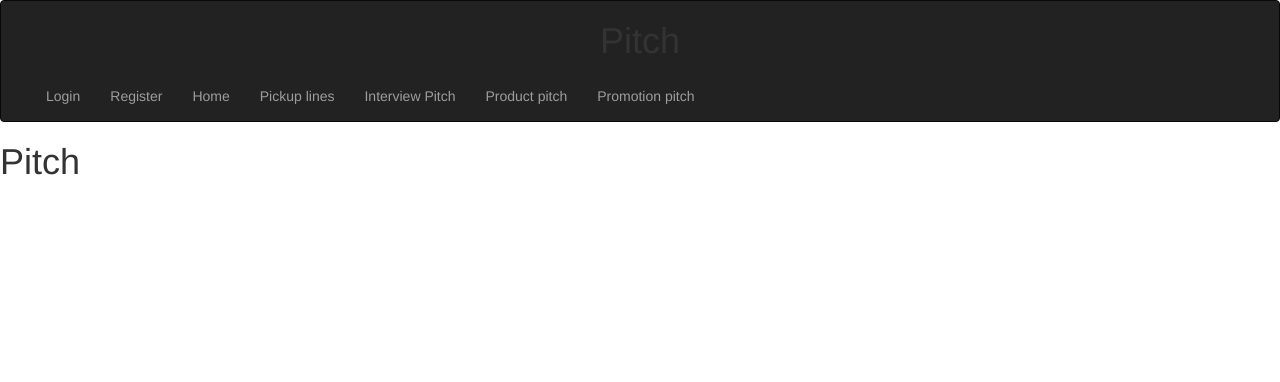
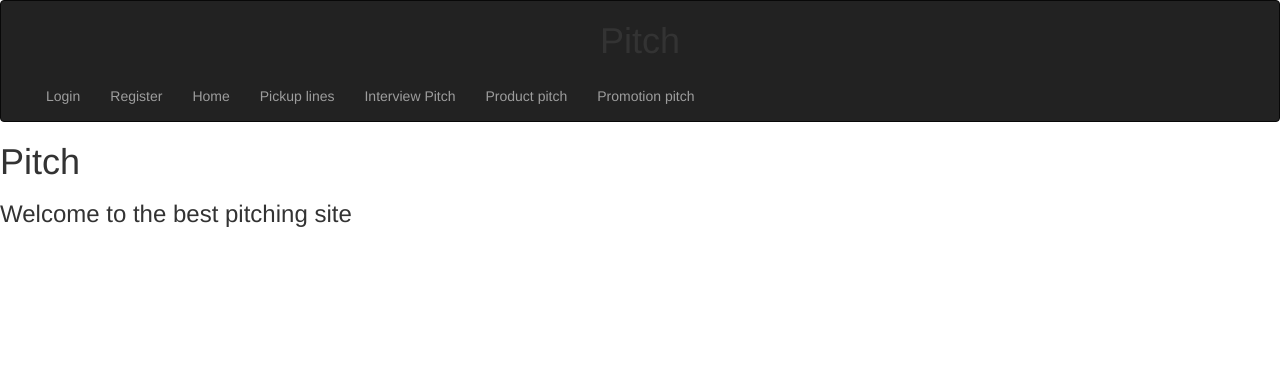
Before and after one commit to Tuitoek/Pitch, a Flask app: page / in a window 1280 px wide. Shown: the top 382 px of the page. Run offline with Flask 2, Linux system fonts and the light colour scheme; some libraries are stand-ins or nearby versions.

Commit message:
Updated home.html

```diff
--- a/app/templates/home.html
+++ b/app/templates/home.html
@@ -18,6 +18,10 @@
 <body>
   {%block content%}
   <h1>{{word}} Pitch</h1>
+  <h3>Welcome to the best pitching site</h3>
+  <div class="container_fluid">
+
+  </div>
   {%endblock%}
 </body>
 
```
